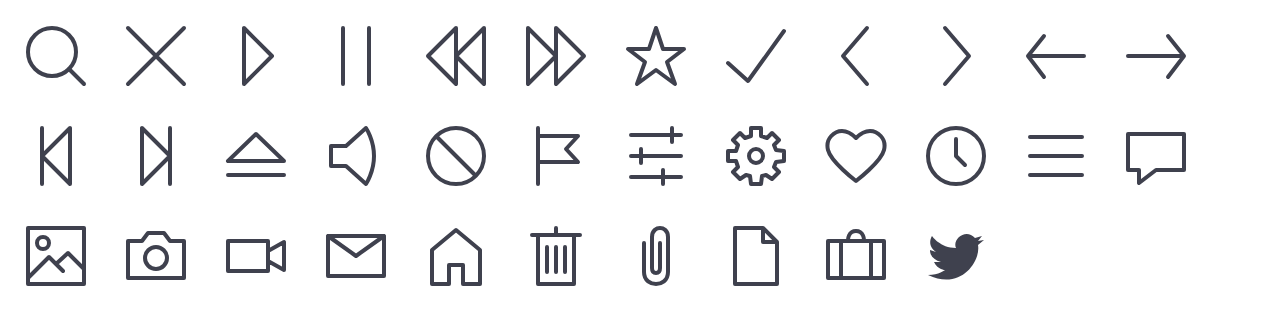
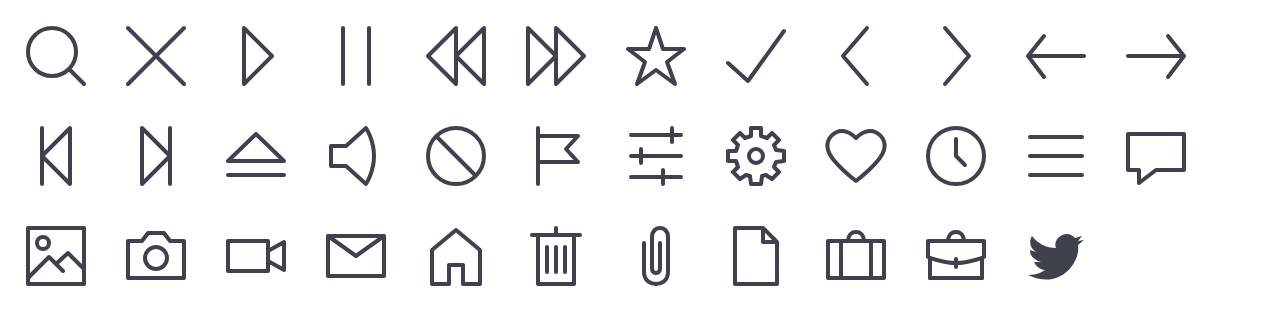
Before and after one commit to danklammer/bytesize-icons, a plain HTML site: page svg64-singles.html in a window 1280 px wide. Drawn offline with Linux system fonts and the light colour scheme.

Commit message:
Fix Original Work icon, Add an alternative

```diff
--- a/svg64-singles.html
+++ b/svg64-singles.html
@@ -158,7 +158,12 @@
 </svg>
 
 <svg id="icon-work" viewBox="0 0 64 64" fill="none" stroke="currentcolor" stroke-linecap="round" stroke-linejoin="round" stroke-width="4">
-    <path d="M60 17 L4 17 4 54 60 54 60 17 Z M40 16 C40 16 40 7 32 7 24 7 24 16 24 16 M17 54 L17 17 M47 54 L47 17" />
+    <path d="M60 17 L4 17 4 54 60 54 60 17 Z M40 17 C40 17 40 8 32 8 24 8 24 17 24 17 M17 54 L17 17 M47 54 L47 17" />
+</svg>
+
+<svg id="icon-work2" viewBox="0 0 64 64" fill="none" stroke="currentcolor" stroke-linecap="round" stroke-linejoin="round" stroke-width="4">
+    <path d="M58 34 L58 54 6 54 6 34" />
+    <path d="M4 17 L60 17 60 33 C60 33 46 39 32 39 18 39 4 33 4 33 L4 17 Z M32 43 L32 35 M40 17 C40 17 40 8 32 8 24 8 24 17 24 17 M58 34 L58 54 6 54 6 34" />
 </svg>
 
 <svg id="icon-twitter" viewBox="0 0 64 64">
```
Also changed, not shown: svg64.html (+10 -1 lines), singles/icon-work.svg, singles/icon-work2.svg (added), 1 other file.
